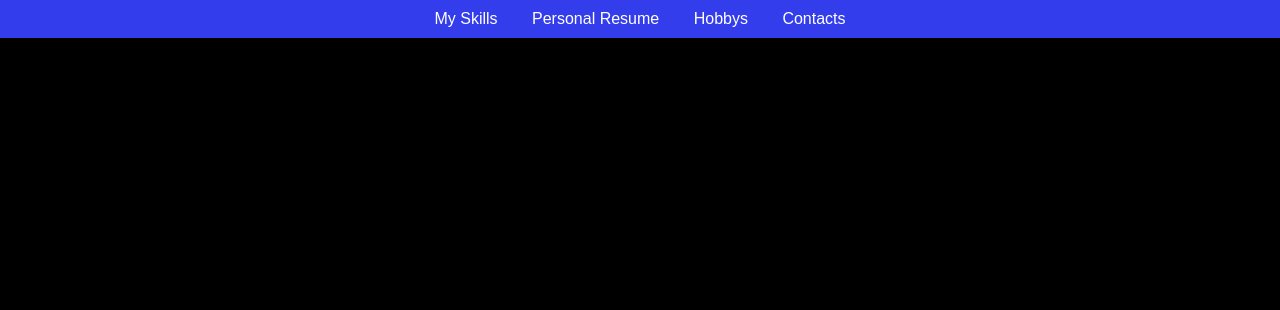
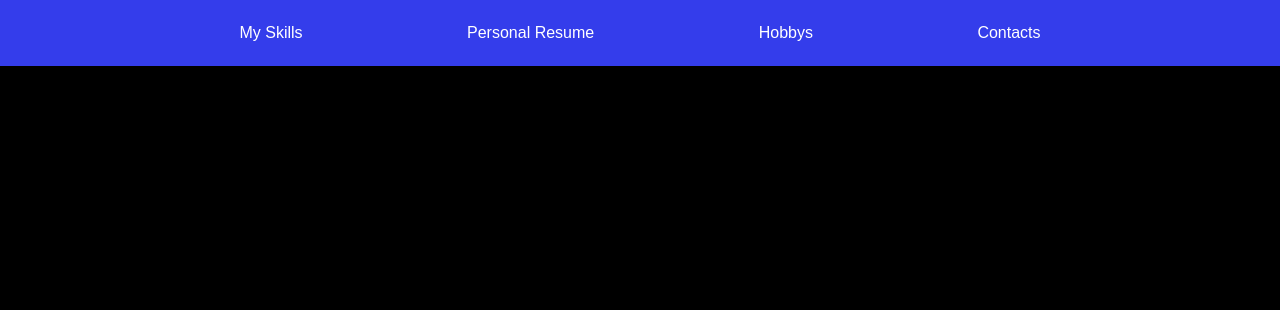
Before and after one commit to bmit-tes/tes.bm-it.ch, a plain HTML site: page index.html in a window 1280 px wide. Shown: the top 310 px of the page. Drawn offline with Linux system fonts and the light colour scheme.

Commit message:
changin from px to hv

```diff
--- a/Style.css
+++ b/Style.css
@@ -49,13 +49,13 @@ body {
 header {
     background-color: #343deb;
     color: white;
-    padding: 10px 0;
+    padding: 3vh 0;
 	text-align: center;}
 
 header a {
 	color: white;
     text-decoration: none;
-    margin: 0 15px;}
+    margin: 0 10vh;}
 
 header a:hover {
     text-decoration: underline;}
@@ -131,7 +131,7 @@ p1{ font-size: 18px;
 
 footer {
     text-align: center;
-    padding: 10px;
+    padding: 1vh;
     background-color: black;
     color: white;}
 
```
